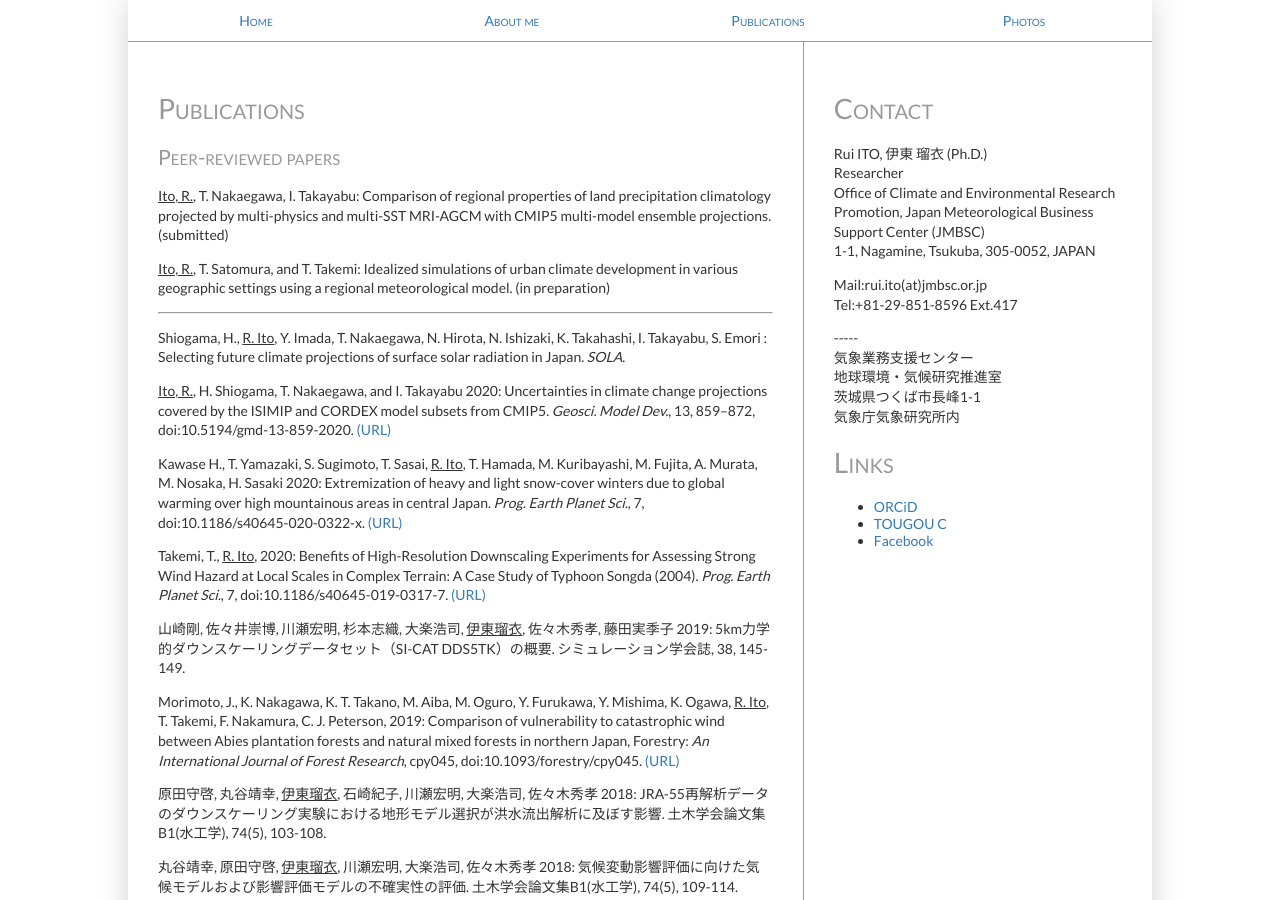
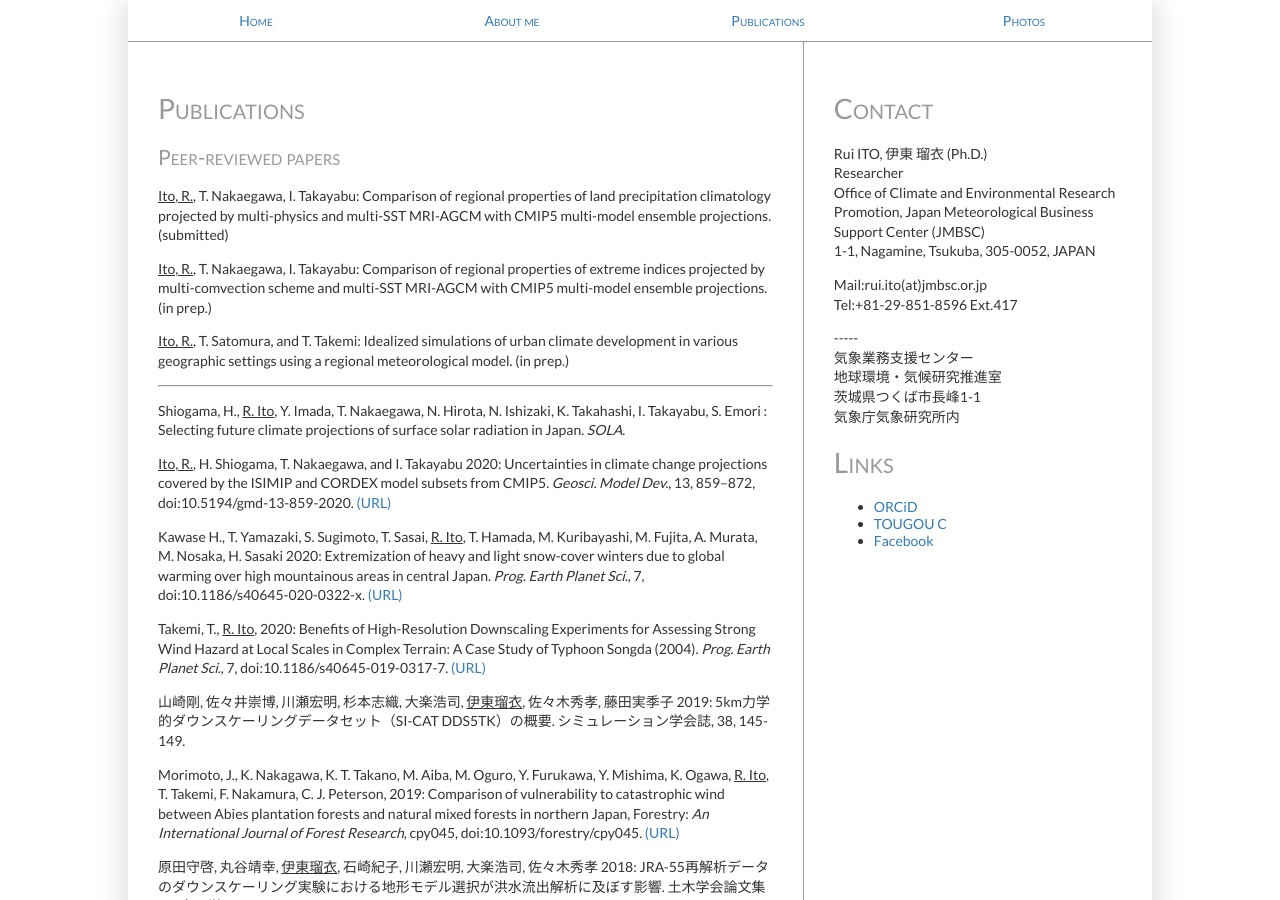
Before and after one commit to rui-climbiz/rui-climbiz.github.io, a Jekyll site: the page built from publications.html, in a window 1280 px wide and 900 px high. Built offline with Jekyll 4.4.1, drawn with Linux system fonts in a browser that asks for light colours.

Commit message:
Update publications.html

```diff
--- a/publications.html
+++ b/publications.html
@@ -6,7 +6,8 @@
 <h1>Publications</h1>
 <h2>Peer-reviewed papers</h2>
 <p><u>Ito, R.</u>, T. Nakaegawa, I. Takayabu: Comparison of regional properties of land precipitation climatology projected by multi-physics and multi-SST MRI-AGCM with CMIP5 multi-model ensemble projections. (submitted)</p>
-<p><u>Ito, R.</u>, T. Satomura, and T. Takemi: Idealized simulations of urban climate development in various geographic settings using a regional meteorological model. (in preparation)</p>
+<p><u>Ito, R.</u>, T. Nakaegawa, I. Takayabu: Comparison of regional properties of extreme indices projected by multi-comvection scheme and multi-SST MRI-AGCM with CMIP5 multi-model ensemble projections. (in prep.)</p>
+<p><u>Ito, R.</u>, T. Satomura, and T. Takemi: Idealized simulations of urban climate development in various geographic settings using a regional meteorological model. (in prep.)</p>
 <hr>
 <p>Shiogama, H., <u>R. Ito</u>, Y. Imada, T. Nakaegawa, N. Hirota, N. Ishizaki, K. Takahashi, I. Takayabu, S. Emori : Selecting future climate projections of surface solar radiation in Japan. <i>SOLA</i>.</p>
 <p><u>Ito, R.</u>, H. Shiogama, T. Nakaegawa, and I. Takayabu 2020: Uncertainties in climate change projections covered by the ISIMIP and CORDEX model subsets from CMIP5. <i>Geosci. Model Dev.</i>, 13, 859–872, doi:10.5194/gmd-13-859-2020. <a href="https://doi.org/10.5194/gmd-13-859-2020">(URL)</a></p>
```
